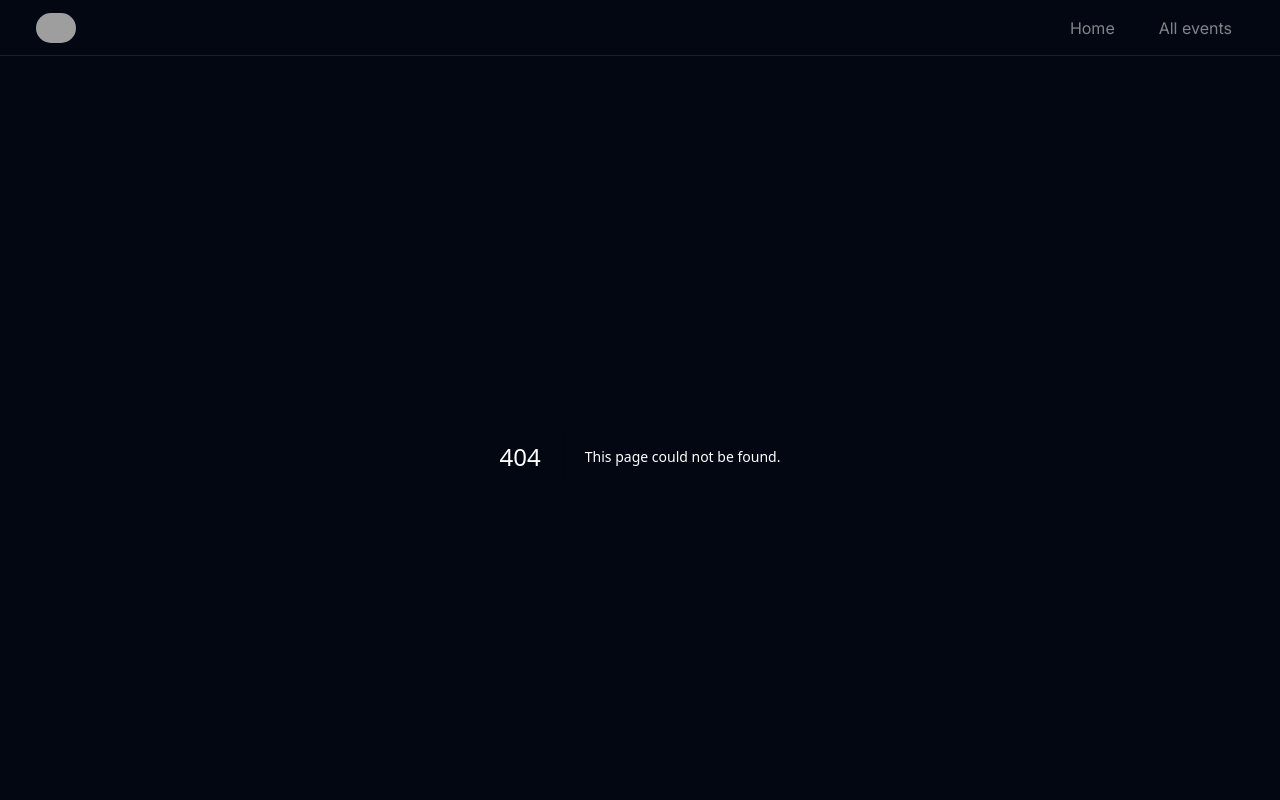
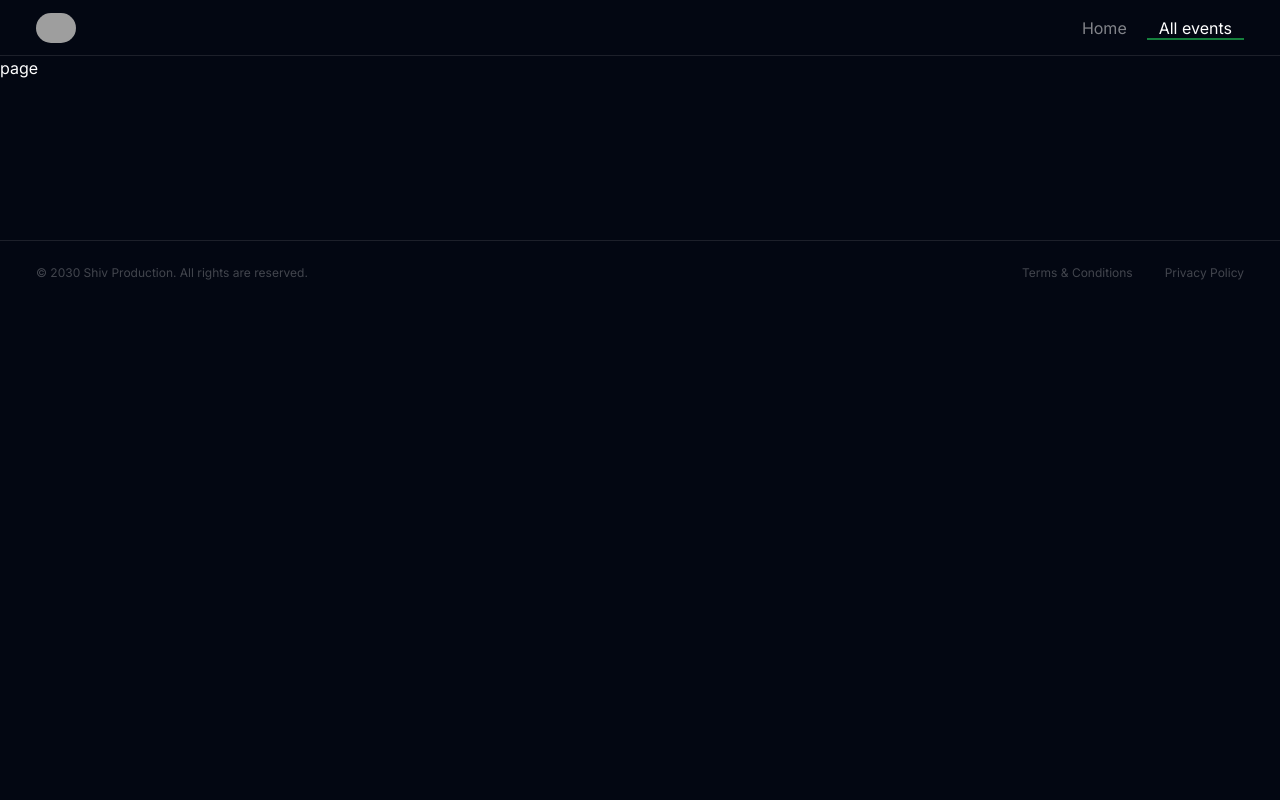
Before and after one commit to shivPratap007/event-finder, a Next.js app: page /events/all in a window 1280 px wide. Before the commit this address had no page. Shown: the top 800 px of the page. Built offline with nearby package versions, Linux system fonts and the light colour scheme; grey boxes are pictures that could not be loaded.

Commit message:
add: event searching component

```diff
--- /dev/null
+++ b/src/app/events/all/page.tsx
@@ -0,0 +1,6 @@
+
+export default function AllEvents() {
+  return (
+    <div>page</div>
+  )
+}
--- a/src/app/layout.tsx
+++ b/src/app/layout.tsx
@@ -19,7 +19,7 @@ export default function RootLayout({
 }>) {
   return (
     <html lang="en">
-      <body className={`${inter.className} bg-gray-950 text-white`}>
+      <body className={`${inter.className} bg-gray-950 text-white transition `}>
         <Container>
           <Header />
           {children}
--- a/src/app/page.tsx
+++ b/src/app/page.tsx
@@ -1,7 +1,8 @@
-import Image from "next/image";
+import SearchEvent from "@/components/SearchEvent";
 import Link from "next/link";
 
 export default function Home() {
+
   return (
     <>
       <main className="flex flex-col items-center pt-36 px-3 ">
@@ -16,14 +17,7 @@ export default function Home() {
           around you
         </p>
 
-        <form action="" className="w-full sm:w-[580px]">
-          <input
-            className="w-full h-16 rounded-lg px-6 bg-white/[7%] outline-none transition focus:ring-2  ring-green-700 focus:bg-white/10"
-            type="text"
-            placeholder="Search events in any city..."
-            spellCheck={false}
-          />
-        </form>
+        <SearchEvent/>
         <section className="mt-4 flex gap-x-4 text-sm text-white/50">
           <p>Popular:</p>
           <div className="flex gap-x-2">
--- a/src/components/Container.tsx
+++ b/src/components/Container.tsx
@@ -4,5 +4,5 @@ type ContainerProps = {
   children: React.ReactNode;
 };
 export default function Container({ children }: ContainerProps) {
-  return <div className="min-h-screen max-w-7xl mx-auto flex flex-col">{children}</div>;
+  return <div className="min-h-screen  max-w-7xl mx-auto flex flex-col">{children}</div>;
 }
--- a/src/components/Header.tsx
+++ b/src/components/Header.tsx
@@ -1,5 +1,9 @@
+"use client";
 import Link from "next/link";
 import Logo from "./Logo";
+import { usePathname } from "next/navigation";
+import clsx from "clsx";
+import { motion } from "framer-motion";
 
 const routes = [
   {
@@ -13,18 +17,30 @@ const routes = [
 ];
 
 export default function Header() {
+  const activePathname = usePathname();
+
   return (
     <header className="flex justify-between items-center border-b border-white/10 h-14 px-4 sm:px-9">
       <Logo />
-      <nav>
-        <ul className="flex justify-center items-center gap-5">
+      <nav className="relative">
+        <ul className="flex justify-center items-center gap-2 relative">
           {routes.map((route) => (
             <li
               key={route.name}
-              className="text-white/50 transition hover:text-green-700 hover:underline  px-3"
+              className={clsx(
+                " transition hover:text-white px-3 relative",
+                { "text-white": activePathname === route.path },
+                { "text-white/50": activePathname !== route.path }
+              )}
             >
-              {" "}
-              <Link href={route.path}>{route.name}</Link>
+              <Link className="mb-2" href={route.path}>{route.name}</Link>
+              {activePathname === route.path && (
+                <motion.div
+                  className="absolute bottom-0  left-0 right-0 h-[2px] w-full mt-3 bg-green-700"
+                  layoutId="underline"
+                  transition={{ type: "spring", stiffness: 300, damping: 30 }}
+                />
+              )}
             </li>
           ))}
         </ul>
--- /dev/null
+++ b/src/components/SearchEvent.tsx
@@ -0,0 +1,33 @@
+"use client";
+
+import { useRouter } from "next/navigation";
+import { useState } from "react";
+
+export default function SearchEvent() {
+  const router = useRouter();
+
+  const [event, setEvent] = useState("");
+
+  function handleSubmit(e: React.FormEvent<HTMLFormElement>) {
+    e.preventDefault();
+    if (!event) return;
+    router.push(`/events/${event}`);
+  }
+  return (
+    <form
+      action=""
+      onSubmit={(e) => handleSubmit(e)}
+      className="w-full sm:w-[580px]"
+    >
+      <input
+        className="w-full h-16 rounded-lg px-6 bg-white/[7%] outline-none transition focus:ring-2  ring-green-700 focus:bg-white/10"
+        type="text"
+        placeholder="Search events in any city..."
+        spellCheck={false}
+        value={event}
+        id="search"
+        onChange={(e) => setEvent(e.target.value)}
+      />
+    </form>
+  );
+}
```
Also changed, not shown: package.json (+7 -5 lines), 1 other file (tests, documents, lock files or other folders).
